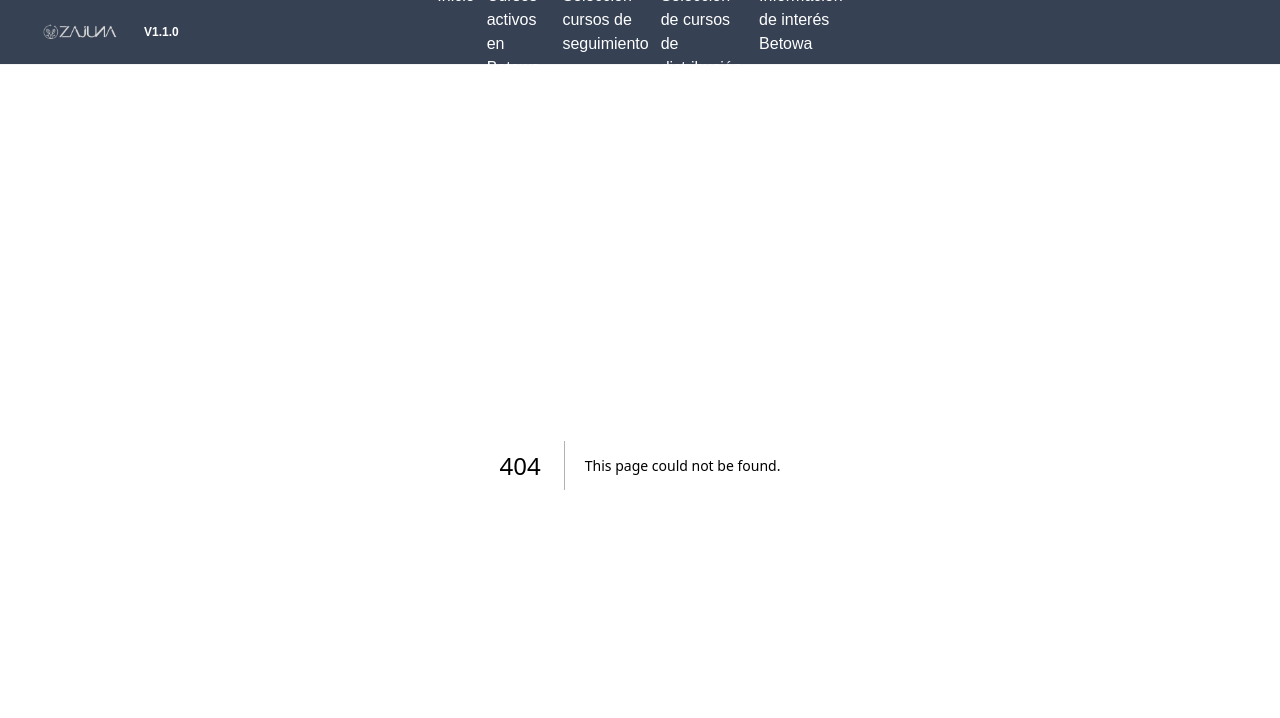
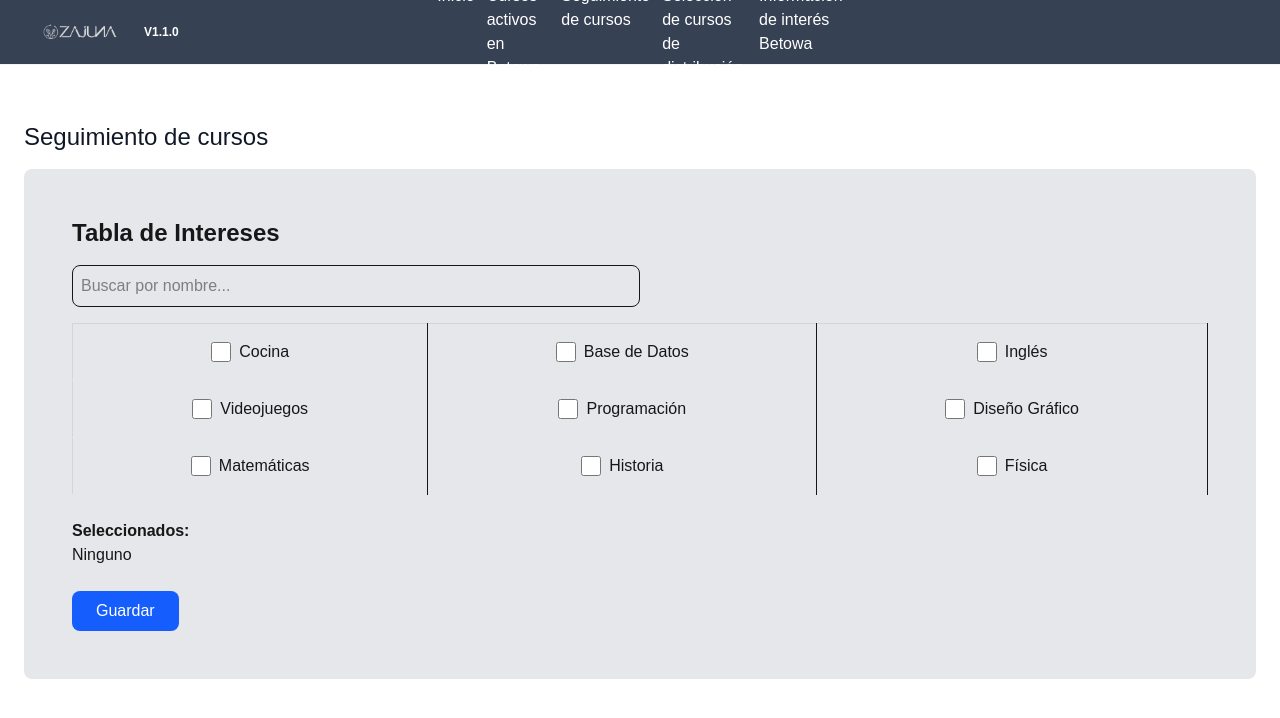
Before and after one commit to japalacioSena/Recomendacion-de-cursos, a Next.js app in the folder frontend/: page /seguimiento_cursos in a window 1280 px wide. Before the commit this address had no page. Shown: the top 718 px of the page. Built offline with nearby package versions, Linux system fonts and the light colour scheme.

Commit message:
ventana para seleccionar seguimiento y ventana paar ver información de betowa

```diff
--- a/frontend/src/app/components/Navbar.jsx
+++ b/frontend/src/app/components/Navbar.jsx
@@ -13,9 +13,9 @@ export default function Navbar() {
           <div id="navbar" className="hidden sm:-my-px gap-3 sm:flex text-white">
             <a href="/">Inicio</a>
             <a href="/cursos_activos">Cursos activos en Betowa</a>
-            <a href="">Selección cursos de seguimiento</a>
+            <a href="/seguimiento_cursos">Seguimiento de cursos</a>
             <a href="">Selección de cursos de distribución</a>
-            <a href="">Información de interés Betowa</a>
+            <a href="/informacion_betowa">Información de interés Betowa</a>
           </div>
         </div>
 
--- /dev/null
+++ b/frontend/src/app/informacion_betowa/components/InformacionBetowa.tsx
@@ -0,0 +1,22 @@
+"use client";
+
+type AnuncioProps = {
+  fecha: string;
+  titulo: string;
+  descripcion: string;
+};
+
+export default function AnuncioCard({ fecha, titulo, descripcion }: AnuncioProps) {
+  return (
+    <div className="bg-white shadow-md rounded-xl p-6 w-full max-w-md mx-auto border border-gray-200 hover:shadow-lg transition">
+      {/* Fecha */}
+      <p className="text-sm text-gray-500 mb-2 text-right">{fecha}</p>
+
+      {/* Título / Anuncio */}
+      <h2 className="text-xl font-bold text-gray-900 mb-2">{titulo}</h2>
+
+      {/* Descripción */}
+      <p className="text-gray-700 text-justify">{descripcion}</p>
+    </div>
+  );
+}
--- /dev/null
+++ b/frontend/src/app/informacion_betowa/page.tsx
@@ -0,0 +1,37 @@
+import InformacionBetowa from "./components/InformacionBetowa";
+
+export default function AnunciosPage() {
+  const anuncios = [
+    {
+      fecha: "09/10/2025",
+      titulo: "Nuevo curso de cocina internacional",
+      descripcion:
+        "A partir del próximo mes abriremos inscripciones para el curso de cocina internacional. Los interesados pueden registrarse en la plataforma.",
+    },
+    {
+      fecha: "15/10/2025",
+      titulo: "Mantenimiento del sistema",
+      descripcion:
+        "El sistema estará en mantenimiento el sábado de 2:00 a 6:00 a.m. Por favor, planifica tus actividades con anticipación.",
+    },
+  ];
+
+  return (
+    <div className="p-8 bg-gray-50 min-h-screen">
+      <h1 className="text-3xl font-bold text-gray-800 mb-6 text-center">
+        Anuncios Importantes
+      </h1>
+
+      <div className="grid grid-cols-1 md:grid-cols-2 lg:grid-cols-3 gap-6">
+        {anuncios.map((item, index) => (
+          <InformacionBetowa
+            key={index}
+            fecha={item.fecha}
+            titulo={item.titulo}
+            descripcion={item.descripcion}
+          />
+        ))}
+      </div>
+    </div>
+  );
+}
--- /dev/null
+++ b/frontend/src/app/seguimiento_cursos/components/TablaSeguimiento.tsx
@@ -0,0 +1,142 @@
+"use client";
+
+import { useState, useMemo } from "react";
+
+type Interes = {
+  id: number;
+  nombre: string;
+};
+
+export default function TablaSeguimiento() {
+  // 🔹 Datos quemados simulando respuesta de un backend Go
+  const intereses: Interes[] = [
+    { id: 1, nombre: "Cocina" },
+    { id: 2, nombre: "Base de Datos" },
+    { id: 3, nombre: "Inglés" },
+    { id: 4, nombre: "Videojuegos" },
+    { id: 5, nombre: "Programación" },
+    { id: 6, nombre: "Diseño Gráfico" },
+    { id: 7, nombre: "Matemáticas" },
+    { id: 8, nombre: "Historia" },
+    { id: 9, nombre: "Física" },
+  ];
+
+  // 🔹 Estado para filtro y checkboxes seleccionados
+  const [busqueda, setBusqueda] = useState("");
+  const [seleccionados, setSeleccionados] = useState<number[]>([]);
+  const [guardando, setGuardando] = useState(false);
+
+  // 🔹 Filtrar según búsqueda (insensible a mayúsculas)
+  const resultados = useMemo(() => {
+    return intereses.filter((item) =>
+      item.nombre.toLowerCase().includes(busqueda.toLowerCase())
+    );
+  }, [busqueda]);
+
+  // 🔹 Alternar selección
+  const toggleSeleccion = (id: number) => {
+    setSeleccionados((prev) =>
+      prev.includes(id) ? prev.filter((i) => i !== id) : [...prev, id]
+    );
+  };
+
+  // 🔹 Dividir resultados en filas de 3 columnas
+  const filas = [];
+  for (let i = 0; i < resultados.length; i += 3) {
+    filas.push(resultados.slice(i, i + 3));
+  }
+   // 🔹 Guardar selección (por ahora muestra en consola)
+  const handleGuardar = async () => {
+    setGuardando(true);
+
+    // Simulamos envío al backend Go
+    const seleccionadosData = intereses.filter((i) =>
+      seleccionados.includes(i.id)
+    );
+
+    console.log("Datos a guardar:", seleccionadosData);
+
+    // Ejemplo de cómo será con backend Go:
+    /*
+    await fetch("http://localhost:8080/api/intereses/guardar", {
+      method: "POST",
+      headers: { "Content-Type": "application/json" },
+      body: JSON.stringify(seleccionadosData),
+    });
+    */
+
+    // Simulamos retardo
+    await new Promise((r) => setTimeout(r, 1000));
+    setGuardando(false);
+    alert("¡Intereses guardados correctamente!");
+  };
+
+
+  return (
+    <div className="p-6">
+      <h2 className="text-2xl font-bold mb-4">Tabla de Intereses</h2>
+
+      {/* 🔍 Campo de búsqueda */}
+      <input
+        type="text"
+        placeholder="Buscar por nombre..."
+        className="border rounded-lg p-2 mb-4 w-full md:w-1/2 focus:ring focus:ring-blue-300"
+        value={busqueda}
+        onChange={(e) => setBusqueda(e.target.value)}
+      />
+
+      {/* 📋 Tabla */}
+      <table className="min-w-full border border-gray-300 rounded-lg">
+        <tbody>
+          {filas.map((fila, index) => (
+            <tr key={index} className="border-b border-gray-200">
+              {fila.map((item) => (
+                <td key={item.id} className="p-4 text-center border-r">
+                  <label className="flex items-center justify-center gap-2 cursor-pointer">
+                    <input
+                      type="checkbox"
+                      checked={seleccionados.includes(item.id)}
+                      onChange={() => toggleSeleccion(item.id)}
+                      className="h-5 w-5 text-blue-600 rounded"
+                    />
+                    <span>{item.nombre}</span>
+                  </label>
+                </td>
+              ))}
+              {/* Si la última fila no tiene 3 celdas, completar vacíos */}
+              {fila.length < 3 &&
+                Array.from({ length: 3 - fila.length }).map((_, i) => (
+                  <td key={`vacio-${i}`} className="p-4 border-r"></td>
+                ))}
+            </tr>
+          ))}
+        </tbody>
+      </table>
+
+      {/* 📦 Debug / vista previa de seleccionados */}
+      <div className="mt-6">
+        <h3 className="font-semibold">Seleccionados:</h3>
+        <p>
+          {seleccionados.length > 0
+            ? seleccionados
+                .map(
+                  (id) => intereses.find((interes) => interes.id === id)?.nombre
+                )
+                .join(", ")
+            : "Ninguno"}
+        </p>
+      </div>
+
+      {/* 💾 Botón de Guardar */}
+      <button
+        onClick={handleGuardar}
+        disabled={guardando}
+        className={`mt-6 px-6 py-2 rounded-lg text-white ${
+          guardando ? "bg-gray-400" : "bg-blue-600 hover:bg-blue-700"
+        } transition`}
+      >
+        {guardando ? "Guardando..." : "Guardar"}
+      </button>
+    </div>
+  );
+}
--- /dev/null
+++ b/frontend/src/app/seguimiento_cursos/page.tsx
@@ -0,0 +1,14 @@
+import TablaSeguimiento from "./components/TablaSeguimiento";
+
+export default function SeguimientoCursosPage() {
+  return (
+    <div className="p-6">
+      <h1 className="mt-8 text-2xl font-medium text-gray-900">
+        Seguimiento de cursos
+      </h1>
+      <div className="bg-gray-200 bg-opacity-25 rounded-lg p-6 mt-4">
+        <TablaSeguimiento />
+      </div>
+    </div>
+  );
+}
```
